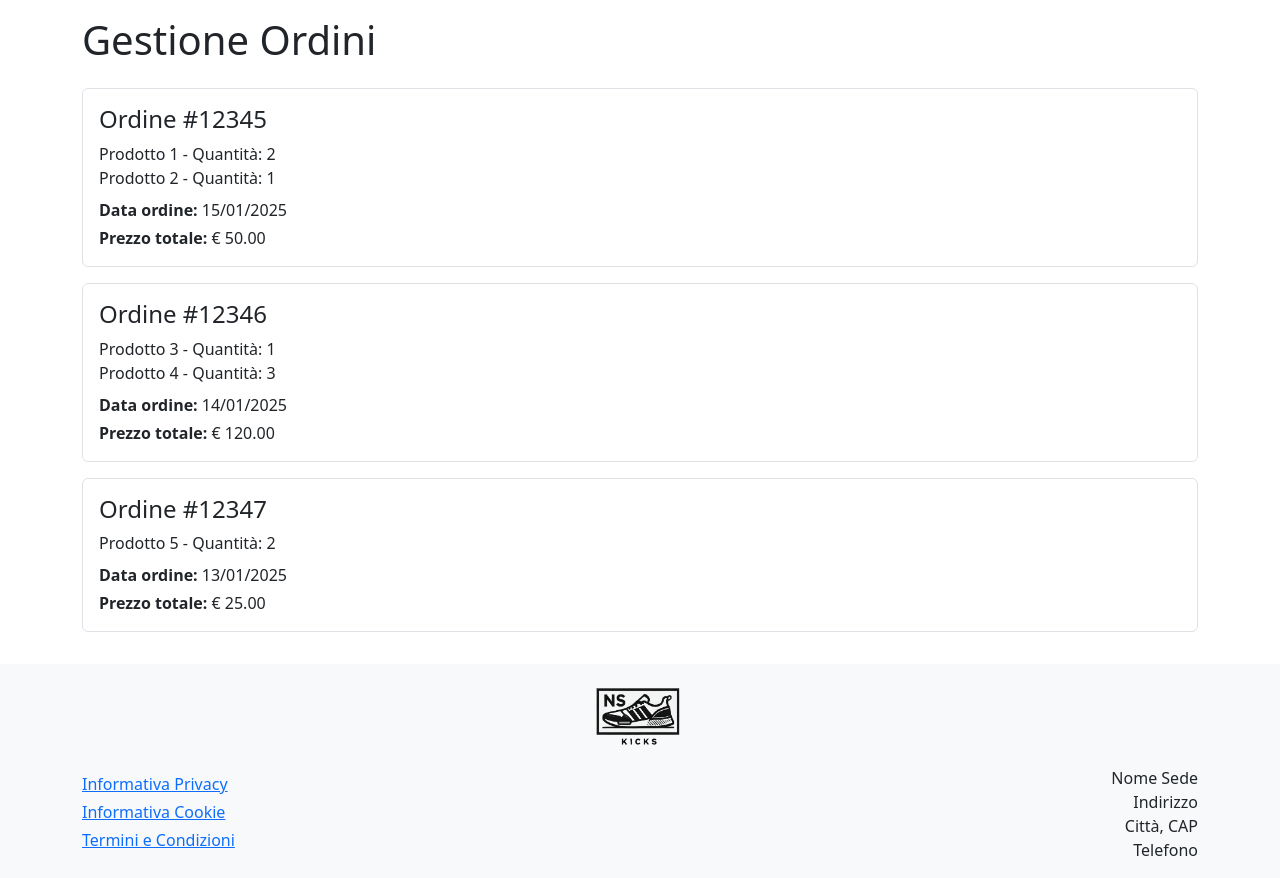
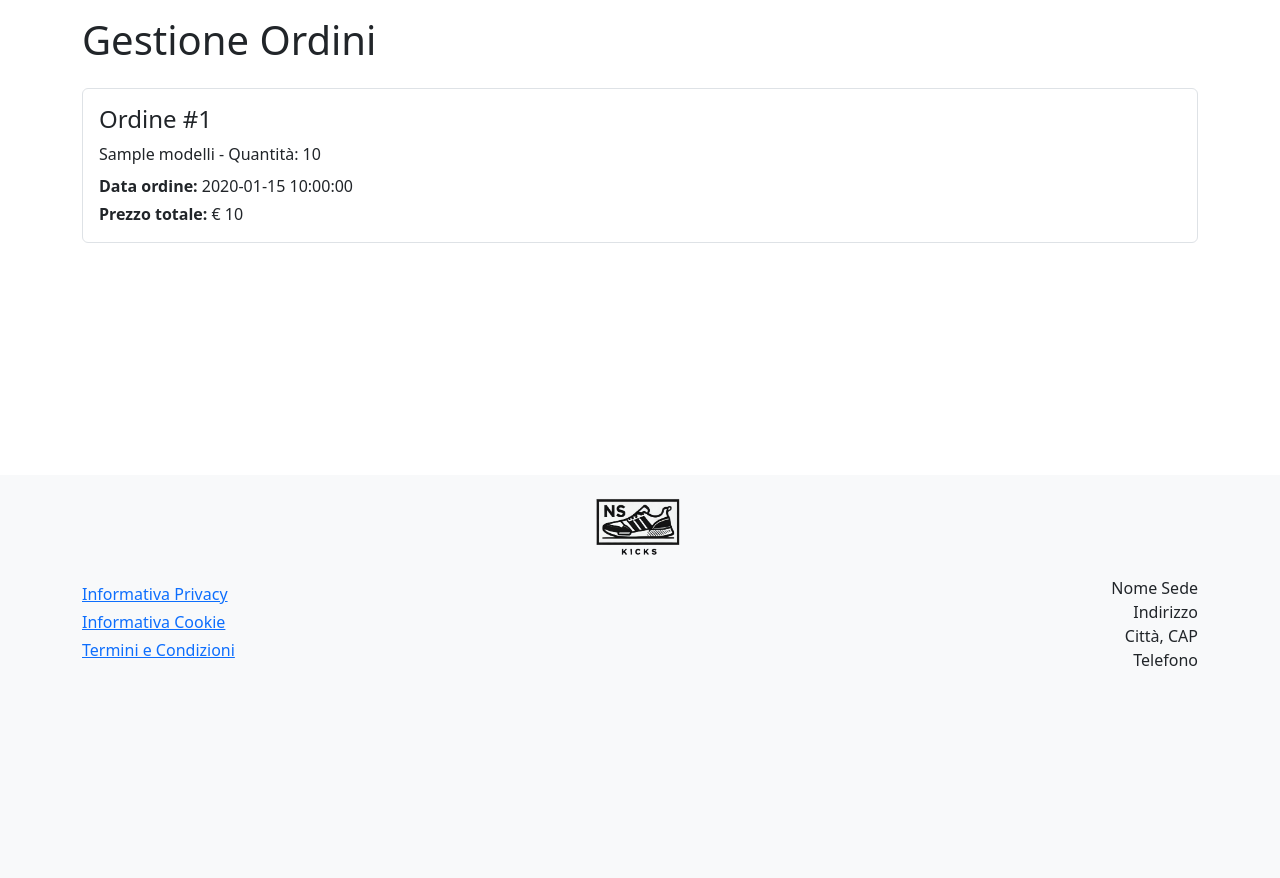
Before and after one commit to N1c0zz/Progetto_Web, a PHP site: page /php/seller/manageOrders.php in a window 1280 px wide. Shown: the part 112-990 px from the top of the page. After the commit the page ends 778 px from the top, so only its background shows below. Run offline with PHP 8.4, Linux system fonts and the light colour scheme; the visitor is signed in with stand-in values (Sample User, id 1); tables that the repository leaves empty hold one stand-in row (values such as "Sample post").

Commit message:
manage_orders seller php implementation

```diff
--- a/source/sneakersShop/sito/php/db/database.php
+++ b/source/sneakersShop/sito/php/db/database.php
@@ -218,5 +218,56 @@
         return $products;
     }
 
+    // ritorna un array associativo con gli ordini associati ad un venditore,
+    // nel formato
+    // [id_ordine][data_ordine][prezzo totale][prodotti[dettagli prodotto 1], [dettagli prodotto 2]]
+    public function getAllOrdersBySeller($sellerId) {
+        $stmt = $this->db->prepare("SELECT
+                                        o.idordine,
+                                        o.data AS data_ordine,
+                                        SUM(p.quantità * m.prezzo) AS prezzo_totale,
+                                        p.idprodotto,
+                                        m.nome AS prodotto_nome,
+                                        p.quantità,
+                                        m.prezzo
+                                    FROM ordini o
+                                    JOIN presenze p ON o.idordine = p.idordine
+                                    JOIN modelli m ON p.idprodotto = m.idmodello
+                                    JOIN prodotti pr ON p.idprodotto = pr.idprodotto
+                                    WHERE pr.idutente = ?
+                                    GROUP BY o.idordine, p.idprodotto");
+
+        $stmt->bind_param("i", $sellerId);
+        $stmt->execute();
+
+        $result = $stmt->get_result();
+
+        $orders = [];
+
+        while ($row = $result->fetch_assoc()) {
+            $orderId = $row['idordine'];
+
+            if (!isset($orders[$orderId])) {
+                $orders[$orderId] = [
+                    'idordine' => $row['idordine'],
+                    'data_ordine' => $row['data_ordine'],
+                    'prezzo_totale' => 0,
+                    'prodotti' => []
+                ];
+            }
+
+            $orders[$orderId]['prodotti'][] = [
+                'prodotto_nome' => $row['prodotto_nome'],
+                'quantità' => $row['quantità'],
+                'prezzo' => $row['prezzo'],
+                'prezzo_totale_prodotto' => $row['quantità'] * $row['prezzo']
+            ];
+
+            $orders[$orderId]['prezzo_totale'] += $row['quantità'] * $row['prezzo'];
+        }
+
+        return $orders;
+    }
+
 }
 ?>
--- a/source/sneakersShop/sito/php/seller/manageOrders.php
+++ b/source/sneakersShop/sito/php/seller/manageOrders.php
@@ -6,6 +6,8 @@
 // PARAMETRI DEL TEMPLATE
 $templateParams["pageTitle"] = "Gestisci gli ordini";
 
+$templateParams["sellerOrders"] = $dbh -> getAllOrdersBySeller($_SESSION["idutente"]);
+
 // nome del template da visualizzare
 $templateParams["name"] = "template/manage-orders.php";
 
--- a/source/sneakersShop/sito/php/seller/template/manage-orders.php
+++ b/source/sneakersShop/sito/php/seller/template/manage-orders.php
@@ -1,36 +1,18 @@
 <h1 class="mb-4">Gestione Ordini</h1>
 
     <div class="order-list">
+    <?php foreach ($templateParams["sellerOrders"] as $order): ?>
         <a href="./order-details.html?id=12345" class="text-decoration-none text-dark">
             <div class="order-card border rounded p-3 mb-3">
-                <h4 class="mb-2">Ordine #12345</h4>
+                <h4 class="mb-2">Ordine #<?php echo $order["idordine"]; ?></h4>
                 <ul class="list-unstyled mb-2">
-                    <li>Prodotto 1 - Quantità: 2</li>
-                    <li>Prodotto 2 - Quantità: 1</li>
+                    <?php foreach ($order["prodotti"] as $prodotto): ?>
+                    <li><?php echo $prodotto["prodotto_nome"]; ?> - Quantità: <?php echo $prodotto["quantità"]; ?></li>
+                    <?php endforeach; ?>
                 </ul>
-                <p class="mb-1"><strong>Data ordine:</strong> 15/01/2025</p>
-                <p class="mb-0"><strong>Prezzo totale:</strong> € 50.00</p>
+                <p class="mb-1"><strong>Data ordine:</strong> <?php echo $order["data_ordine"]; ?></p>
+                <p class="mb-0"><strong>Prezzo totale: </strong>&euro; <?php echo $order["prezzo_totale"]; ?></p>
             </div>
         </a>
-        <a href="./order-details.html?id=12346" class="text-decoration-none text-dark">
-            <div class="order-card border rounded p-3 mb-3">
-                <h4 class="mb-2">Ordine #12346</h4>
-                <ul class="list-unstyled mb-2">
-                    <li>Prodotto 3 - Quantità: 1</li>
-                    <li>Prodotto 4 - Quantità: 3</li>
-                </ul>
-                <p class="mb-1"><strong>Data ordine:</strong> 14/01/2025</p>
-                <p class="mb-0"><strong>Prezzo totale:</strong> € 120.00</p>
-            </div>
-        </a>
-        <a href="./order-details.html?id=12347" class="text-decoration-none text-dark">
-            <div class="order-card border rounded p-3 mb-3">
-                <h4 class="mb-2">Ordine #12347</h4>
-                <ul class="list-unstyled mb-2">
-                    <li>Prodotto 5 - Quantità: 2</li>
-                </ul>
-                <p class="mb-1"><strong>Data ordine:</strong> 13/01/2025</p>
-                <p class="mb-0"><strong>Prezzo totale:</strong> € 25.00</p>
-            </div>
-        </a>
+    <?php endforeach; ?>
     </div>
```
